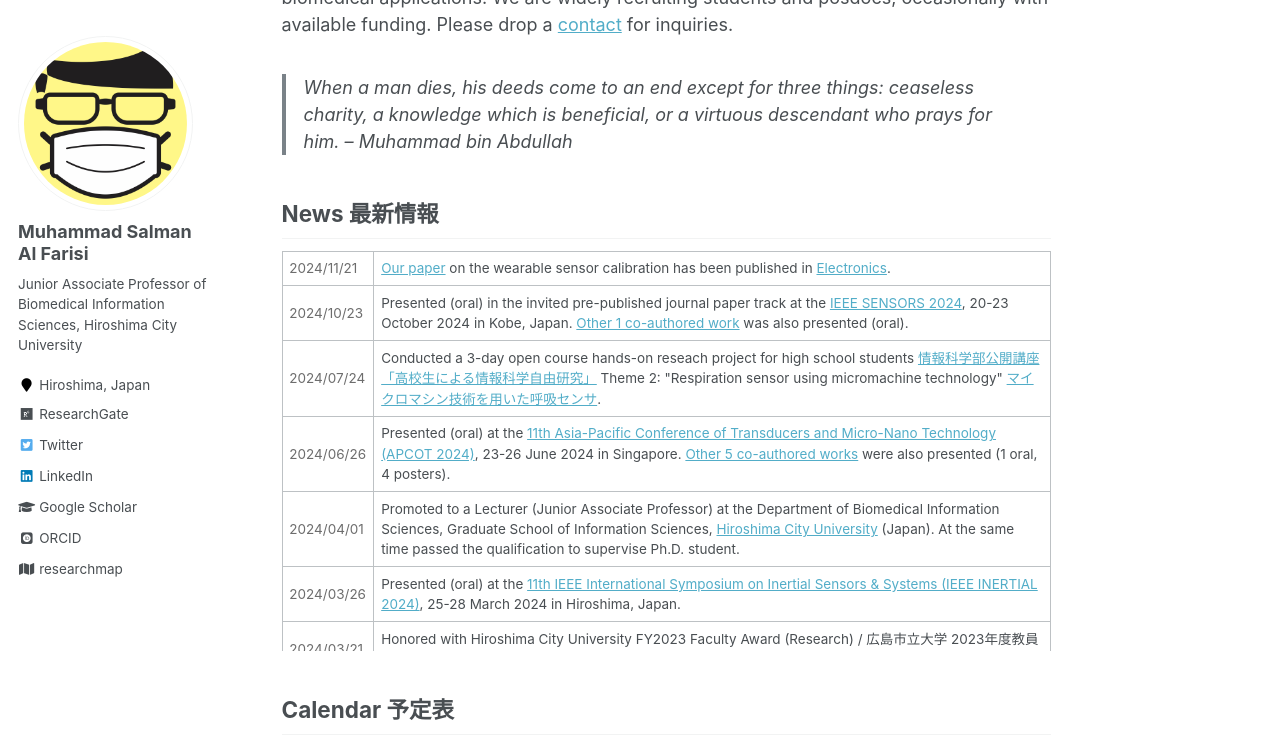
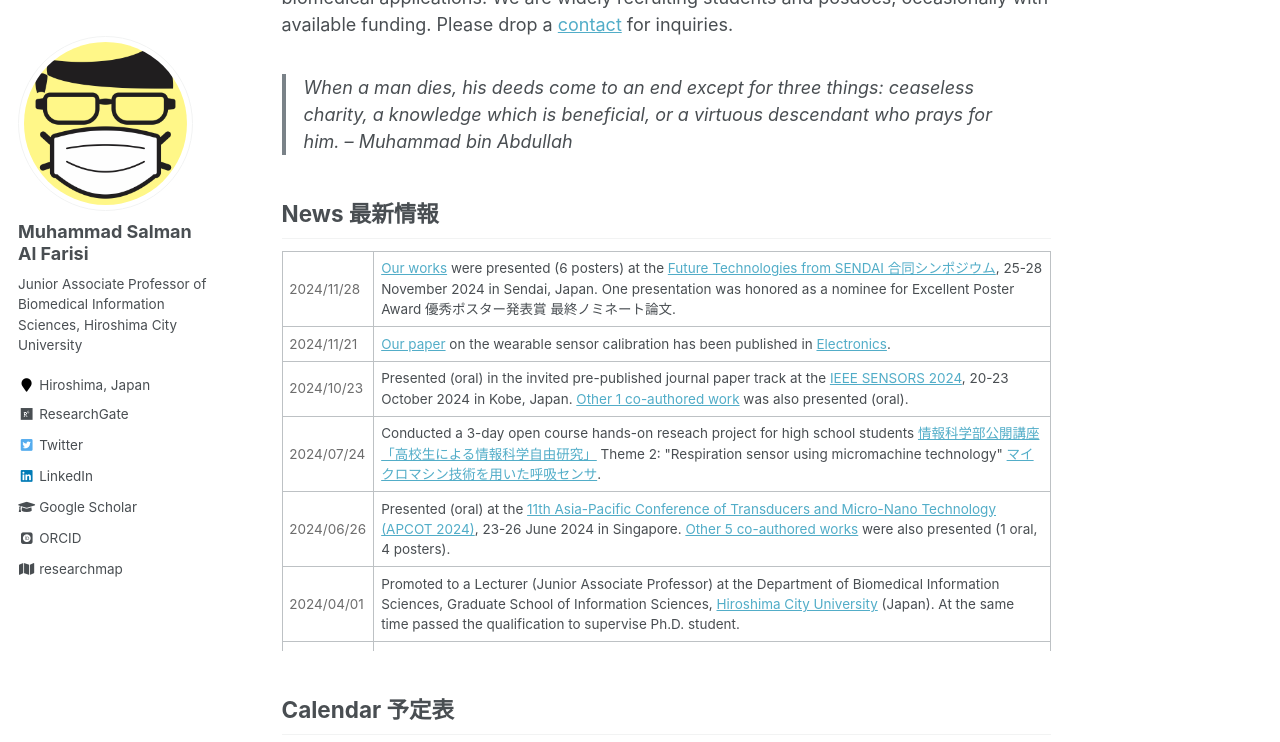
Before and after one commit to msalfarisi/msalfarisi.github.io, a Jekyll site: the page built from _pages/home.md, in a window 1280 px wide and 900 px high, scrolled down 457 px, cut to the strip 0-742 px from the top of the window. Built offline with Jekyll 4.4.1, drawn with Linux system fonts in a browser that asks for light colours; some web fonts are replaced.

Commit message:
Update home.md

```diff
--- a/_pages/home.md
+++ b/_pages/home.md
@@ -22,6 +22,10 @@ Welcome to the homepage of Muhammad Salman Al Farisi, a Lecturer (Junior Associa
 
 <div style="overflow-y: scroll; height:400px;">
  <table style="width:100%">
+  <tr>
+    <td style="color:#6d6d6d;">2024/11/28</td>
+    <td><a href="/publication/">Our works</a> were presented (6 posters) at the <a href="https://sensorsymposium.org/">Future Technologies from SENDAI 合同シンポジウム</a>, 25-28 November 2024 in Sendai, Japan. One presentation was honored as a nominee for Excellent Poster Award 優秀ポスター発表賞 最終ノミネート論文.</td>
+  </tr>
   <tr>
     <td style="color:#6d6d6d;">2024/11/21</td>
     <td><a href="/publication/">Our paper</a> on the wearable sensor calibration has been published in <a href="https://doi.org/10.3390/electronics13234577">Electronics</a>.</td>
```
